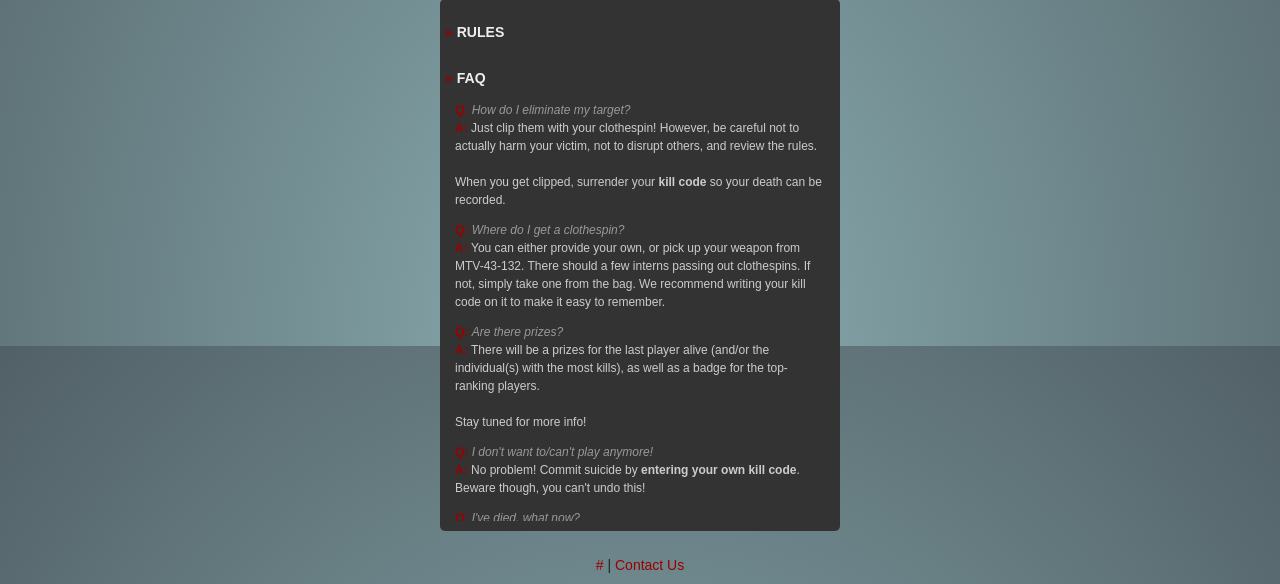
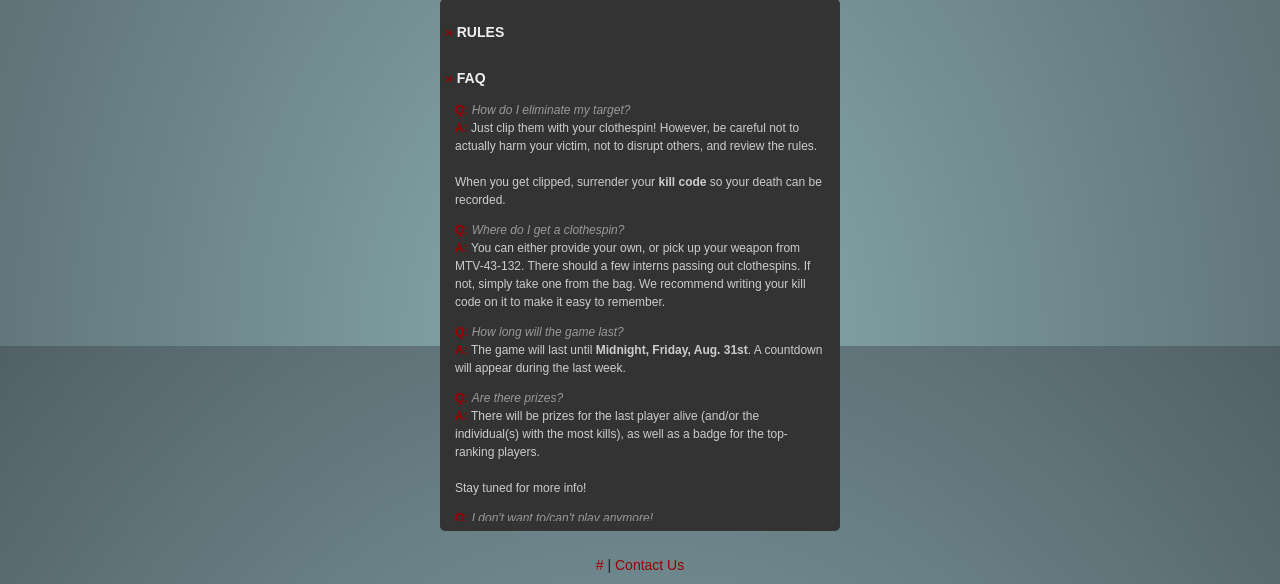
Before and after one commit to billycao/League-of-Shadows, a Django app: template templates/index.html in a window 1280 px wide, after a click that opens the changed part. Shown: the part 454-1038 px from the top of the page. Run offline with Django 3.2, Linux system fonts and the light colour scheme; the template is opened without the code that fills it: most values are stand-ins (such as "Sample title", 1, 10 or a date in 2020).

Commit message:
Stats, UI, and FAQ updates

```diff
--- a/assets/stylesheets/main.css
+++ b/assets/stylesheets/main.css
@@ -74,6 +74,20 @@ fieldset {
     border: 0;
 }
 
+/* For modern browsers */
+.container:before,
+.container:after {
+    content:"";
+    display:table;
+}
+.container:after {
+    clear:both;
+}
+/* For IE 6/7 (trigger hasLayout) */
+.container {
+    zoom:1;
+}
+
 /*
  * Main Page structure
  */
@@ -86,7 +100,7 @@ div#wrapper {
     text-align: center;
 }
 
-div#wrapper div {
+#wrapper div {
     padding-top: 10px;
     padding-bottom: 10px;
 }
@@ -184,6 +198,23 @@ div#header {
   color: #CECECE;
 }
 
+#wrapper #stats_wrapper {
+    margin: auto;
+    padding-bottom: 20px;
+}
+#stats_wrapper .stat {
+    width: 120px;
+    float: left;
+    padding: 0;
+}
+
+#stats_wrapper .stat .statnum {
+    font-size: 30px;
+    font-weight: bold;
+    padding: 5px 0;
+    margin: 0;
+}
+
 #status strong {
   color: #EEEEEE;
 }
--- a/templates/index.html
+++ b/templates/index.html
@@ -60,11 +60,19 @@
 {% endif %}
 
 {% if is_registered %}
+    <div id="stats_wrapper" class="container" style="width: {{ stats_list_width }}px">
+        {% for statname, statnum in stats_list %}
+            <div class="stat">
+                <p class="statnum">{{ statnum }}</p>
+                <p class="statname">{{ statname }}</p>
+            </div>
+        {% endfor %}
+    </div>
     <div id="status">
     {% if game_started %}
         {% if winner %}
-            {{ winner.assassin }} is the last assassin standing!<br /><br />
-            Stay tuned as we announce other winners, top players, and stats on this site!
+            <strong>{{ winner.assassin }} is the last assassin standing!</strong><br /><br />
+            Stay tuned as we announce the winners, top players, and stats!
         {% else %}
             {% if target_mission %}
                 <h3>The games have begun!</h3>
@@ -79,7 +87,7 @@
                 <div class="hidden_hover">
                     {{ player_code }}
                 </div>
-                <small>Hover to view. Keep it secret. Keep it safe.</small>
+                <small>Remember it, and surrender it upon death.</small>
             {% else %}
                 Oh no! You've died! :(<br />
                 {% if is_suicide %}
@@ -146,8 +154,12 @@
             <b>A: </b>You can either provide your own, or pick up your weapon from MTV-43-132. There should a few interns passing out clothespins. If not, simply take one from the bag. We recommend writing your kill code on it to make it easy to remember.
         </p>
         <p>
+            <b>Q: </b><i>How long will the game last?</i><br />
+            <b>A: </b>The game will last until <strong>Midnight, Friday, Aug. 31st</strong>. A countdown will appear during the last week.
+        </p>
+        <p>
             <b>Q: </b><i>Are there prizes?</i><br />
-            <b>A: </b>There will be a prizes for the last player alive (and/or the individual(s) with the most kills), as well as a badge for the top-ranking players.<br /><br />
+            <b>A: </b>There will be prizes for the last player alive (and/or the individual(s) with the most kills), as well as a badge for the top-ranking players.<br /><br />
             Stay tuned for more info!
         </p>
         <p>
@@ -176,9 +188,15 @@
 <script type="text/javascript">
 jQuery(function() {
     {% if is_registered %}
-        // Show countdown to game start
-        var ts = new Date(2012, 7, 2, 11, 0).getTime();
-        var event = "the games begin!";
+        {% if game_started %}
+            // Show countdown to game end
+            var ts = new Date(2012, 8, 31, 24, 0).getTime();
+            var event = "the game ends!";
+        {% else %}
+            // Show countdown to game start
+            var ts = new Date(2012, 7, 2, 11, 0).getTime();
+            var event = "the games begin!";
+        {% endif %}
     {% else %}
         // Show countdown to registration end
         var ts = new Date(2012, 7, 2, 0, 0).getTime();
```
Also changed, not shown: app/views.py (+17 -2 lines).
